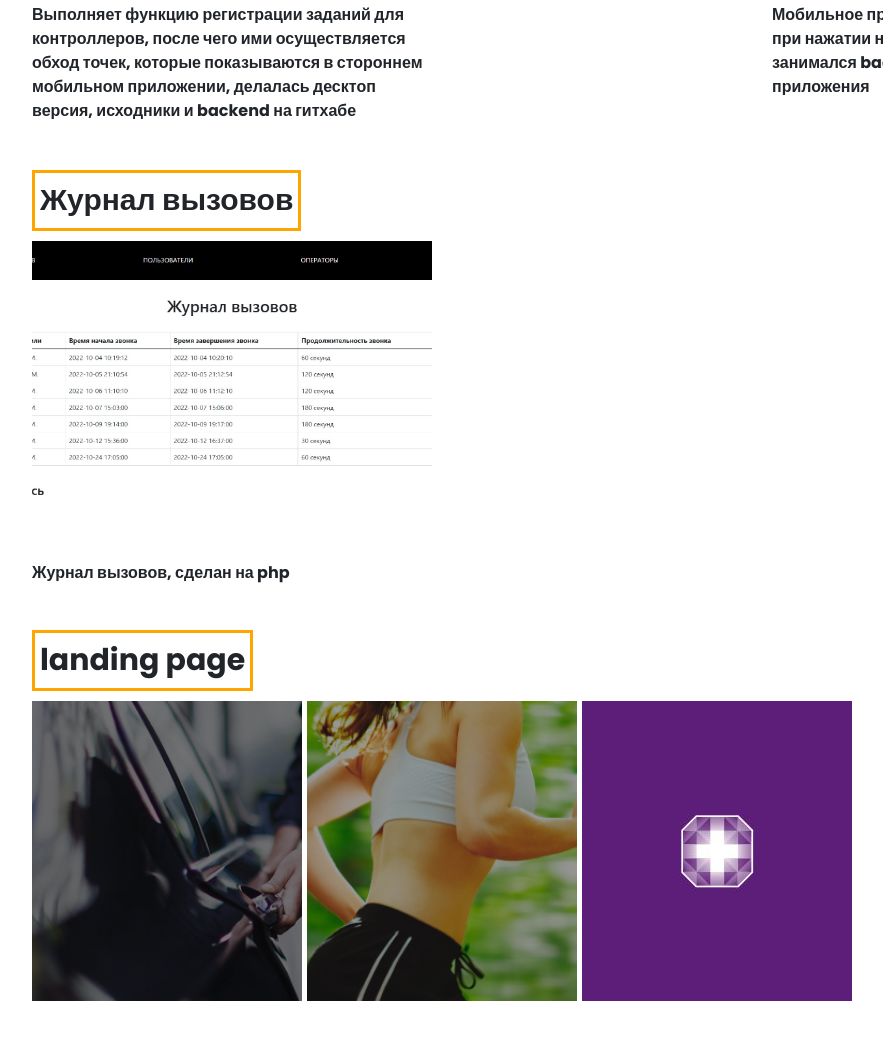
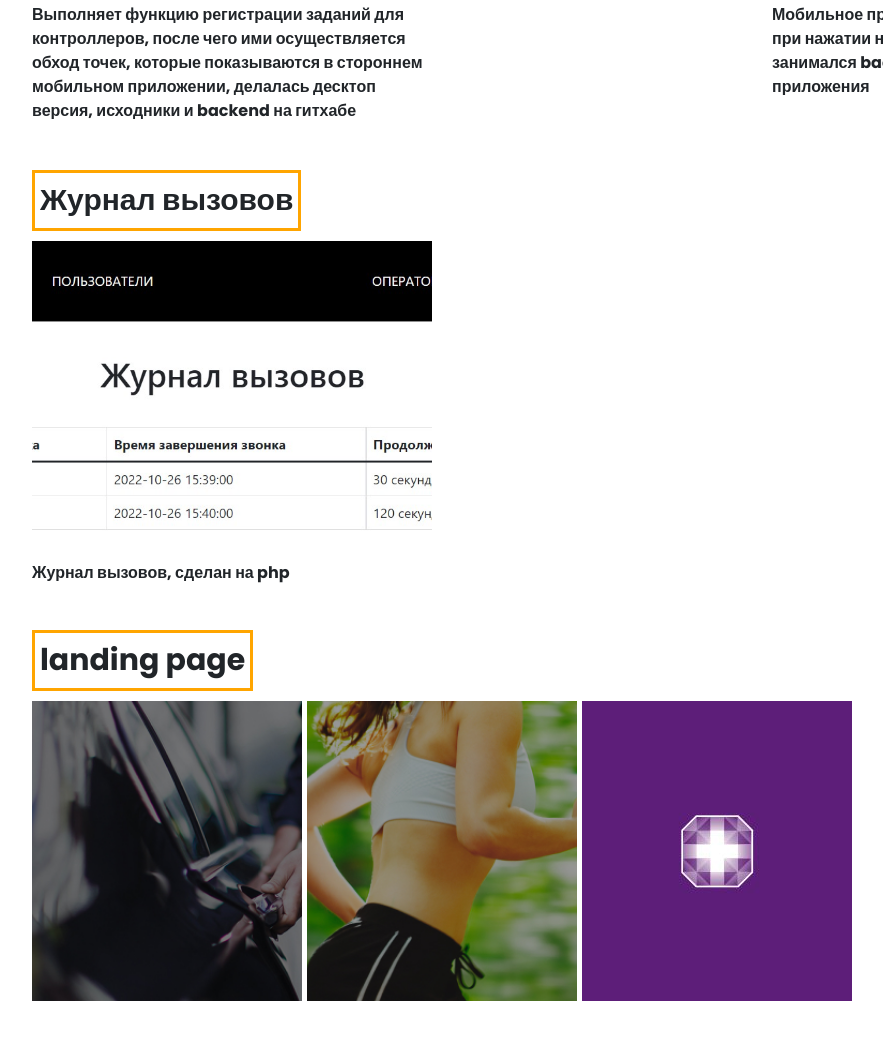
Before and after one commit to Freerade55/Freerade55.github.io, a plain HTML site: page index.html in a window 1280 px wide. Shown: the part 2933-3972 px from the top of the page, without its empty margins (38-921 px from the left). Drawn offline with Linux system fonts and the light colour scheme.

Commit message:
Update index.html

```diff
--- a/index.html
+++ b/index.html
@@ -250,7 +250,7 @@
                 <div class="portfolio__div">
                     <div class="portfolio__description"><div>Журнал вызовов</div></div>
 
-                    <a href="https://freerade.ru/index.php" class="portfolio__item"><img src="img/works/Screenshot_8.jpg" alt="calllog"></a>
+                    <a href="https://freerade.ru/index.php" class="portfolio__item"><img src="img/works/Screenshot_9.jpg" alt="calllog"></a>
 
                     <div class="title title_fz16 portfolio_text">Журнал вызовов, сделан на php</div>
 
```
